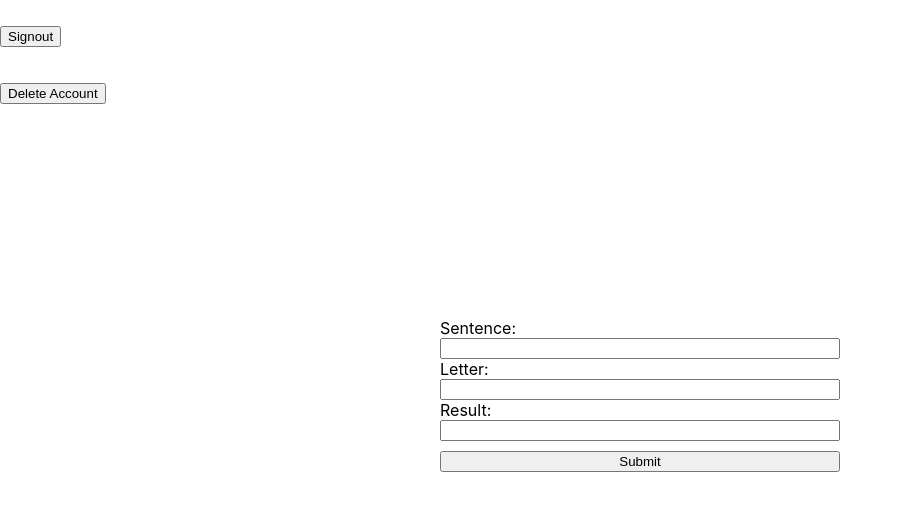
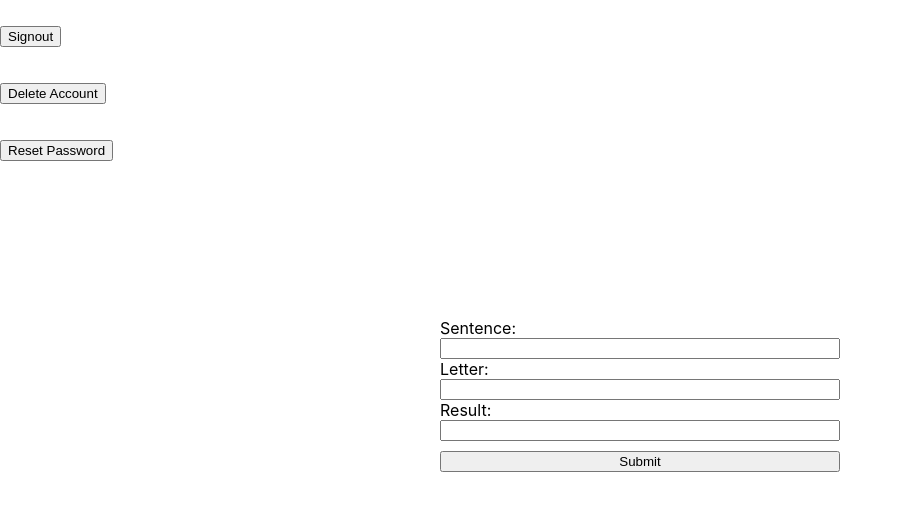
Before and after one commit to SamirKaushik/bwi_task, a React (Create React App) app: page /home in a window 1280 px wide. Shown: the top 510 px of the page, without its empty margins (0-903 px from the left). Built offline with nearby package versions, Linux system fonts and the light colour scheme; no server answers; sample sign-in values are in the browser's storage.

Commit message:
reset password feature

```diff
--- a/src/components/Home.js
+++ b/src/components/Home.js
@@ -1,6 +1,6 @@
 import React, { useState } from "react";
 import { auth } from "./firebase";
-import { getAuth, deleteUser } from "firebase/auth";
+import { getAuth, deleteUser,sendPasswordResetEmail } from "firebase/auth";
 import { ToastContainer, toast } from 'react-toastify';
 import 'react-toastify/dist/ReactToastify.css';
 
@@ -19,12 +19,23 @@ const Home = () => {
             const auth = getAuth();
             const user = auth.currentUser;
             deleteUser(user)
-            .catch(
-                (error) => {
-                toast.error(error.code)
-                }
-            );
+                .catch(
+                    (error) => {
+                        toast.error(error.code)
+                    }
+                );
         }
+    }
+    const resetPassword = () => {
+        const auth = getAuth();
+        const email=auth.currentUser.email;
+        sendPasswordResetEmail(auth, email)
+            .then(() => {
+               toast.success(`Email has been sent to ${email}!`)
+            })
+            .catch((error) => {
+                toast.error("Error! Please try later!")
+            });
     }
 
     return (
@@ -62,6 +73,9 @@ const Home = () => {
             <p>
                 <button onClick={deleteAccount}>Delete Account</button>
             </p>
+            <p>
+                <button onClick={resetPassword}>Reset Password</button>
+            </p>
             <ToastContainer></ToastContainer>
         </>
     );
```
